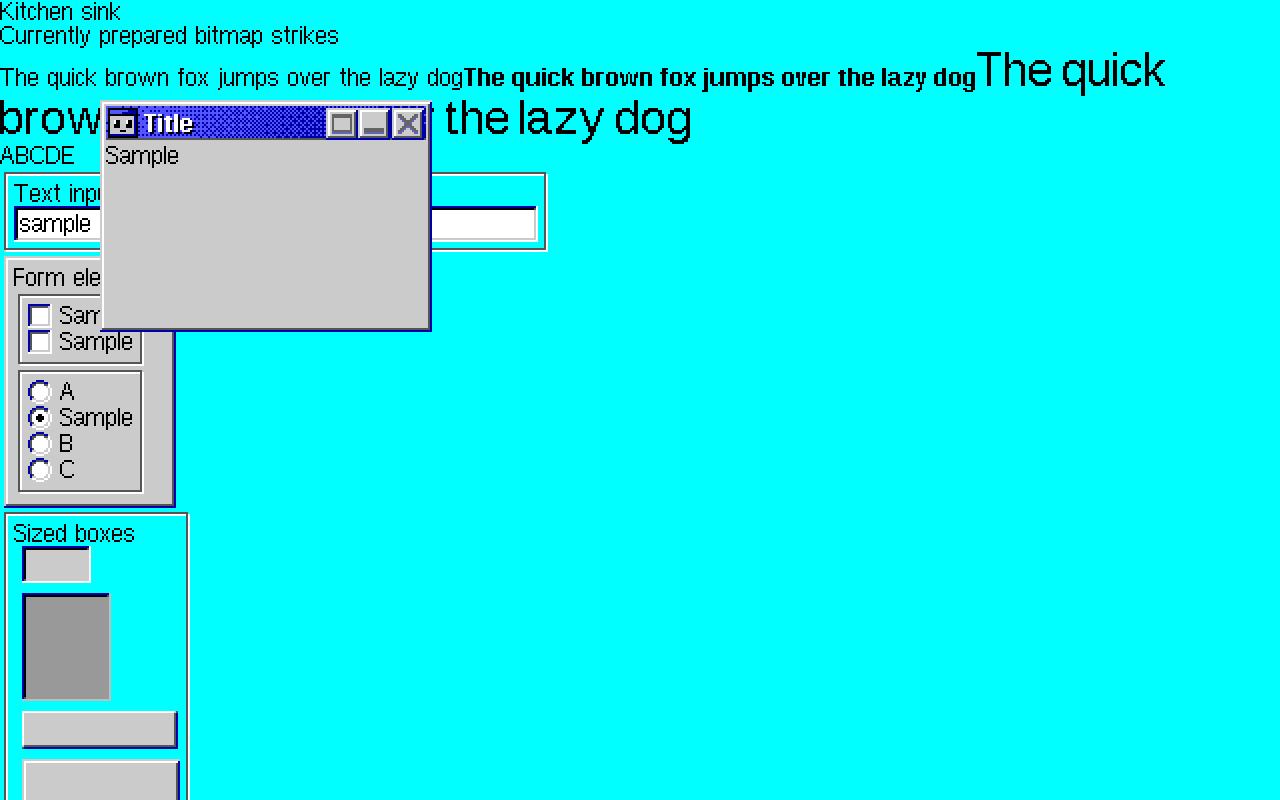
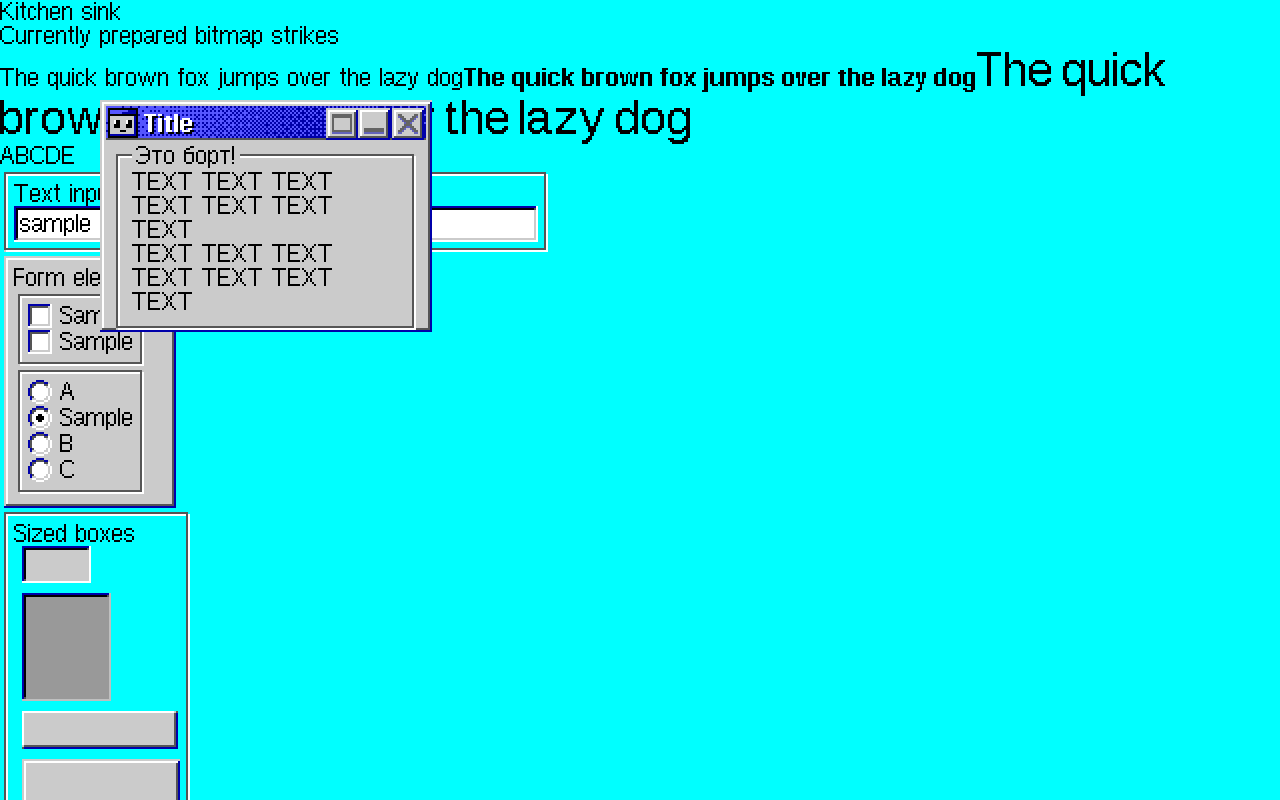
Before and after one commit to OmskGameJam/win-55-ui, a Vue app: page / in a window 1280 px wide. Shown: the top 800 px of the page. Built offline with nearby package versions, Linux system fonts and the light colour scheme.

Commit message:
feat: named panel component

```diff
--- a/src/App.vue
+++ b/src/App.vue
@@ -13,6 +13,7 @@ import HDivider from './components/HDivider.vue'
 import Window from './components/Window.vue'
 import Tooltip from './components/Tooltip.vue'
 import Balloon from './components/Balloon.vue'
+import NamedPanel from './components/NamedPanel.vue'
 
 const testingBoxes: BoxType[] = [
   'indent',
@@ -117,7 +118,10 @@ const exampleRadioState = ref('sample')
       <h2>Window</h2>
       (First window is floating like normal)
       <Window resizable title="Title" icon="/win-55-ui/icons/program.png" placeholder-buttons>
-        Sample
+        <NamedPanel label="Это борт!">
+          TEXT TEXT TEXT TEXT TEXT TEXT TEXT <br>
+          TEXT TEXT TEXT TEXT TEXT TEXT TEXT <br>
+        </NamedPanel>
       </Window>
       (Second window is in faux mode, behaving as a div)
       <Window faux title="Title" placeholder-buttons>
--- /dev/null
+++ b/src/components/NamedPanel.vue
@@ -0,0 +1,27 @@
+<script setup lang="ts">
+import Box from './Box.vue';
+
+withDefaults(defineProps<{
+  label: string
+  backgroundColorHint?: string
+}>(), {
+  backgroundColorHint: '#CBCBCB'
+})
+
+</script>
+
+<template>
+  <Box type="border-groove" :extra-styles="{padding: '10px', margin: '10px'}">
+    <div class="label" :style="{backgroundColor: backgroundColorHint}">{{ label }}</div>
+    <slot></slot>
+  </Box>
+</template>
+
+<style scoped>
+  .label {
+    background-color: rgb(203, 203, 203);
+    position: absolute;
+    top: -20px;
+    padding: 4px;
+  }
+</style>
--- a/src/index.ts
+++ b/src/index.ts
@@ -14,6 +14,7 @@ export { default as Titlebar } from './components/Titlebar.vue'
 export { default as Tooltip } from './components/Tooltip.vue'
 export { default as Typography } from './components/Typography.vue'
 export { default as Window } from './components/Window.vue'
+export { default as NamedPanel } from './components/NamedPanel.vue'
 
 // Helpers
 export { typographyStyles } from './helpers/typography'
```
Also changed, not shown: 4 other files (tests, documents, lock files or other folders).
